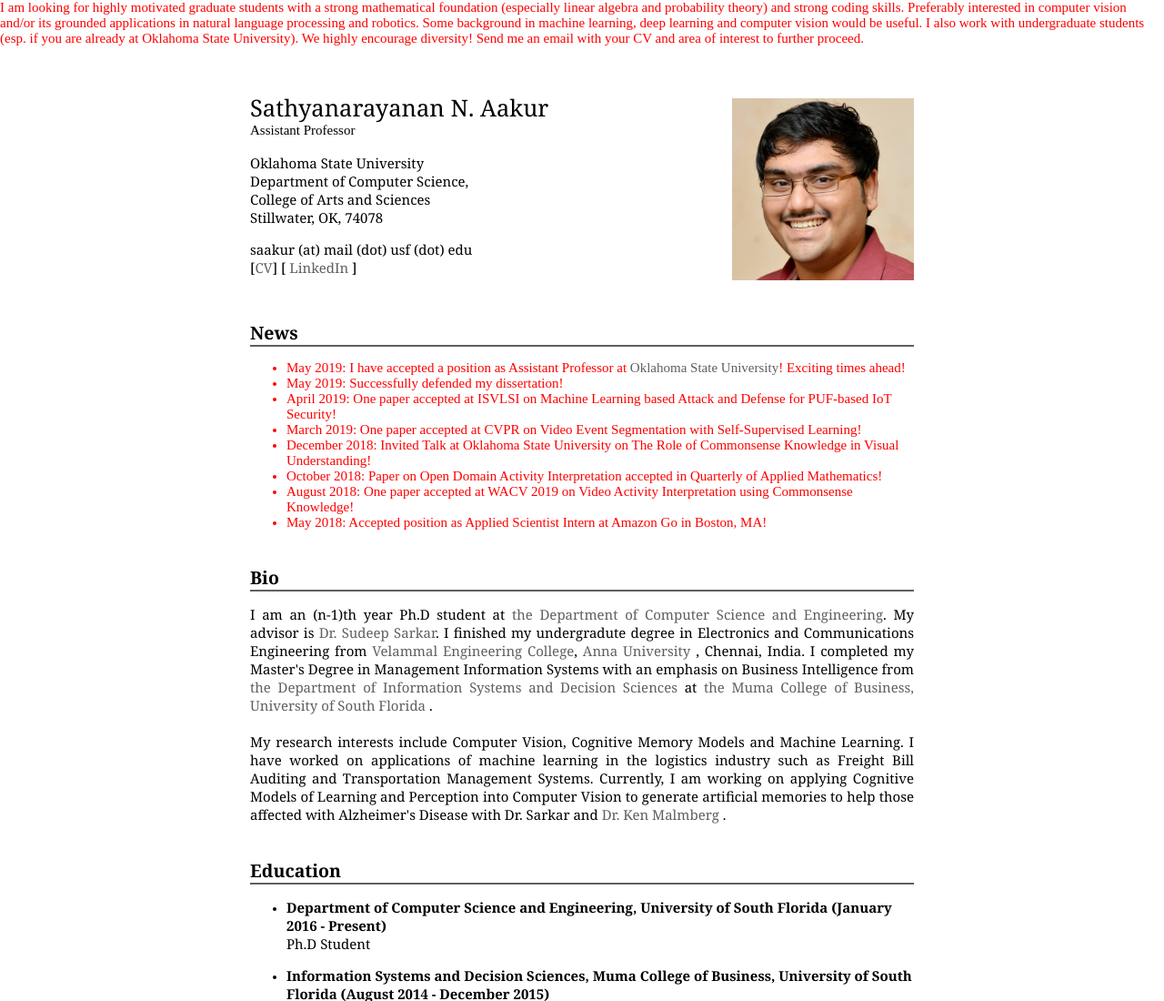
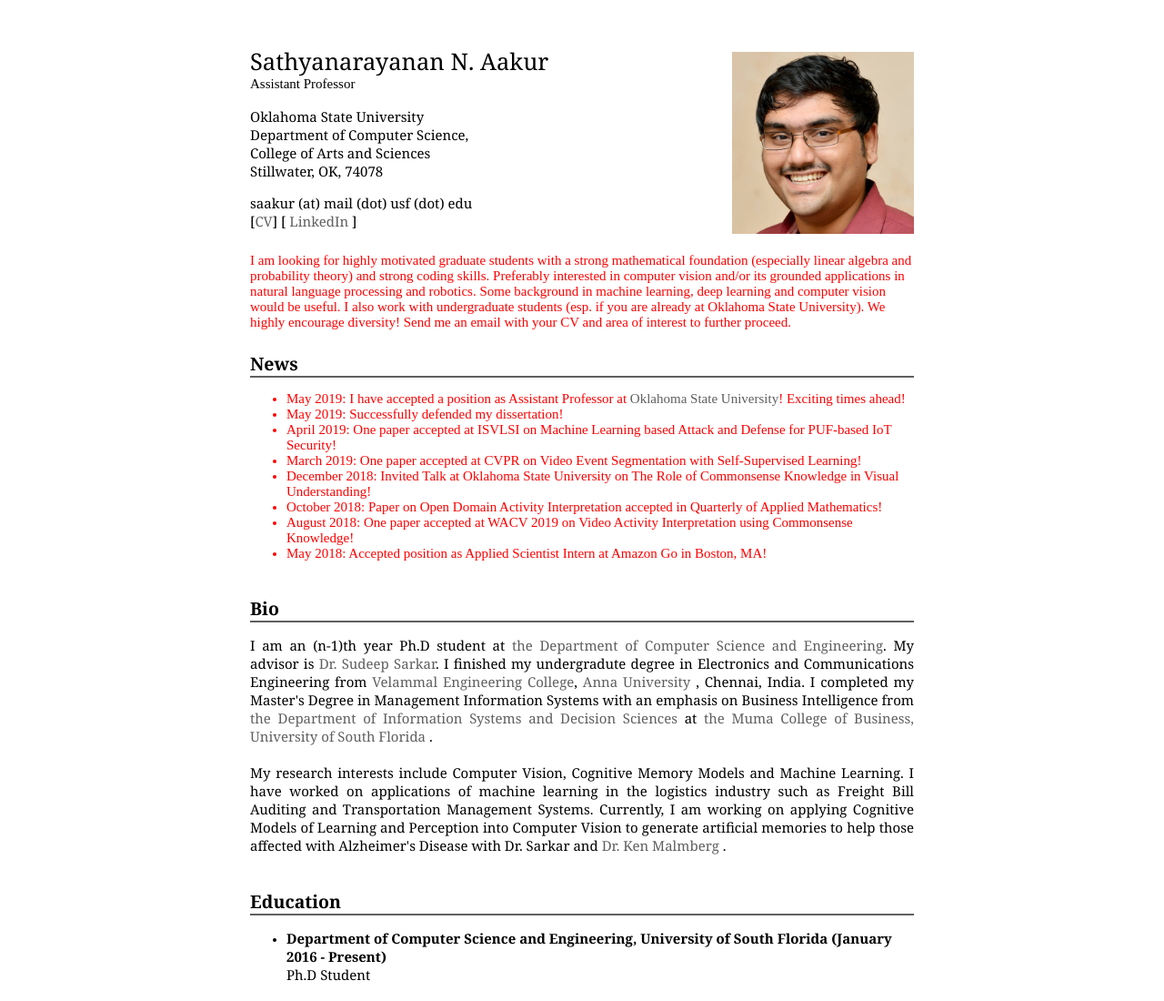
Before and after one commit to saakur/saakur.github.io, a plain HTML site: page index.html in a window 1280 px wide. Shown: the top 1100 px of the page at 91% size. Drawn offline with Linux system fonts and the light colour scheme.

Commit message:
Update index.html

```diff
--- a/index.html
+++ b/index.html
@@ -61,9 +61,11 @@
 
         </tr>
 	<tr>
-		<div class="news">
-			I am looking for highly motivated graduate students with a strong mathematical foundation (especially linear algebra and probability theory) and strong coding skills. Preferably interested in computer vision and/or its grounded applications in natural language processing and robotics. Some background in machine learning, deep learning and computer vision would be useful. I also work with undergraduate students (esp. if you are already at Oklahoma State University). We highly encourage diversity! Send me an email with your CV and area of interest to further proceed.
-		</div>
+		<td colspan="2">
+			<div class="news">
+				I am looking for highly motivated graduate students with a strong mathematical foundation (especially linear algebra and probability theory) and strong coding skills. Preferably interested in computer vision and/or its grounded applications in natural language processing and robotics. Some background in machine learning, deep learning and computer vision would be useful. I also work with undergraduate students (esp. if you are already at Oklahoma State University). We highly encourage diversity! Send me an email with your CV and area of interest to further proceed.
+			</div>
+		</td>
 	</tr>
         <tr>
            <td colspan="2">
```
